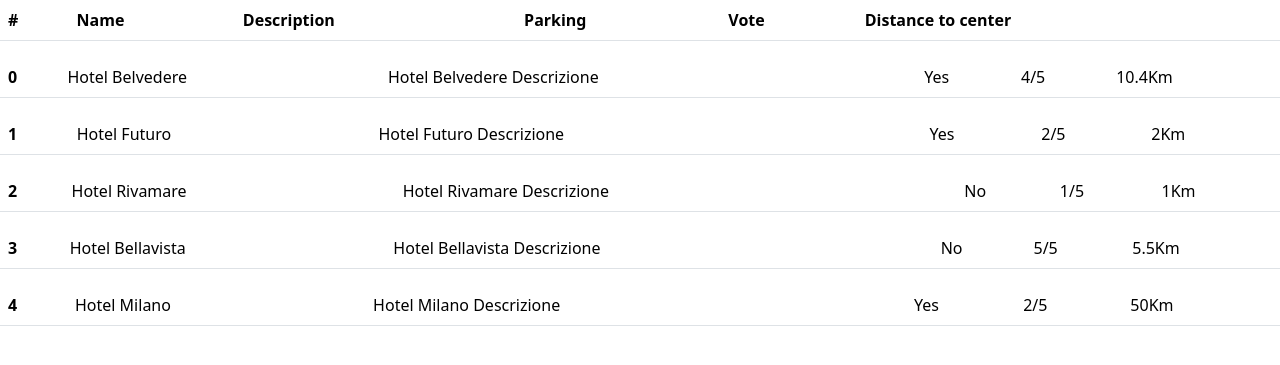
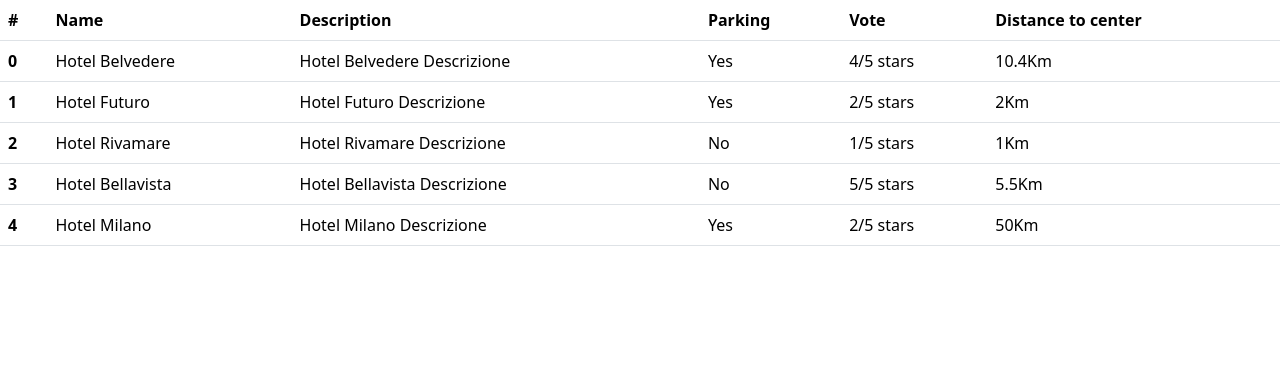
Before and after one commit to saesp/php-hotel, a PHP site: page / in a window 1280 px wide. Shown: the top 365 px of the page. Run offline with PHP 8.4, Linux system fonts and the light colour scheme; lists and menus that the app fills with data are empty.

Commit message:
completato

```diff
--- a/index.php
+++ b/index.php
@@ -61,34 +61,25 @@
                 <th scope="col">Distance to center</th>
             </tr>
         </thead>
-    </table>
 
-    <?php
-        foreach($hotels as $key => $hotel){
+    <?php foreach($hotels as $key => $hotel){
             $name = $hotel['name'];
             $description = $hotel['description'];
             $parking = $hotel['parking'];
             $vote = $hotel['vote'];
-            $distance_to_center = $hotel['distance_to_center'];
-    ?>
-            <table class="table">
+            $distance_to_center = $hotel['distance_to_center']; ?>
+
             <tbody>
                 <tr>
                     <th scope="row"><?php echo $key ?></th>
                     <td><?php echo $name ?></td>
                     <td><?php echo $description ?></td>
                     <td><?php echo $parking === true ? "Yes" : "No" ?></td>
-                        <td><?php echo $vote . "/5"  ?></td>
+                    <td><?php echo $vote . "/5 stars"  ?></td>
                     <td><?php echo $distance_to_center . "Km" ?></td>
                 </tr>
             </tbody>
+    <?php } ?>
             </table>
-        <?php } ?>
-
-
-
-
-
-
 </body>
 </html>
```
Lines whose indentation alone changed are shown as unchanged.
